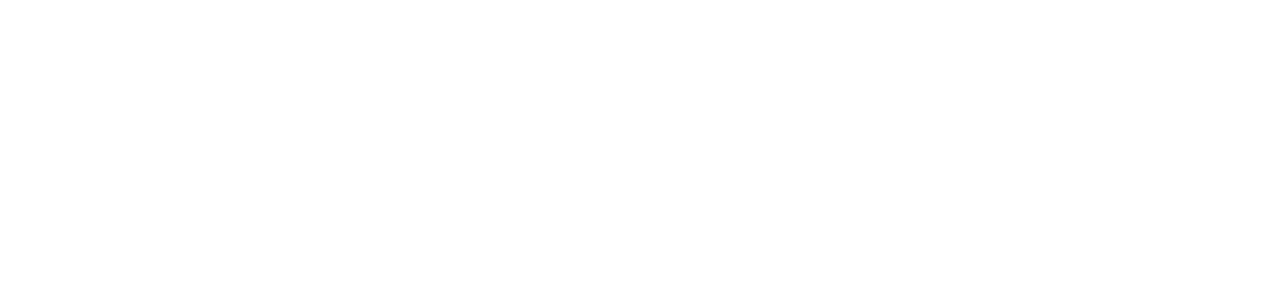
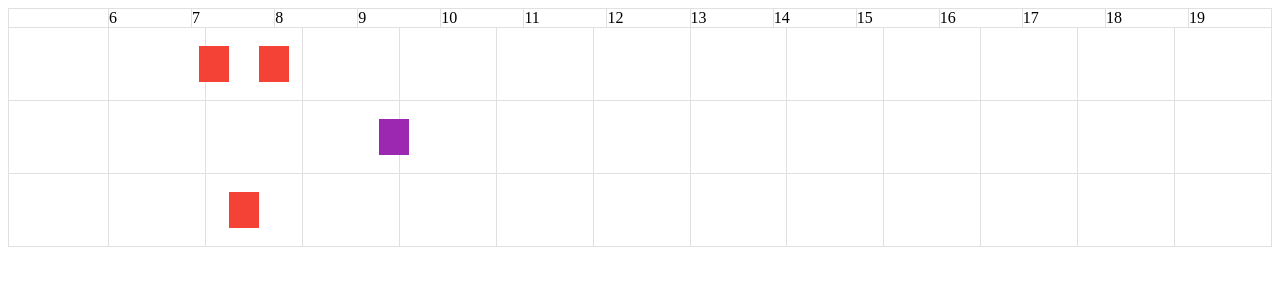
Before and after one commit to LS335/mont-thabor-app, a React app: page / in a window 1280 px wide. Shown: the top 300 px of the page. Built offline with nearby package versions, Linux system fonts and the light colour scheme.

Commit message:
cells create

```diff
--- a/src/components/EmployeeLane.tsx
+++ b/src/components/EmployeeLane.tsx
@@ -7,7 +7,7 @@
 
 type Props = JSX.IntrinsicElements['div'] & {
   employee: IEmployee;
-  schedule: ISchedule[];
+  schedules: ISchedule[];
   cellWidth: number;
   backgroundColor: Property.BackgroundColor;
 };
@@ -25,7 +25,7 @@
 }));
 
 export const EmployeeLane: React.FC<Props> = (props) => {
-  const { employee, schedule, cellWidth, backgroundColor, ...elementAttr } =
+  const { employee, schedules, cellWidth, backgroundColor, ...elementAttr } =
     props;
   const styles = useStyles({ backgroundColor });
 
@@ -38,7 +38,7 @@
   }, []);
 
   const bars = useMemo(() => {
-    return schedule.map((r) => {
+    return schedules.map((r) => {
       return (
         <ScheduleBar
           key={r.id}
@@ -50,7 +50,7 @@
         />
       );
     });
-  }, [schedule, backgroundColor, cellWidth]);
+  }, [schedules, backgroundColor, cellWidth]);
   return (
     <div {...elementAttr}>
       {bars}
--- a/src/components/ScheduleList.tsx
+++ b/src/components/ScheduleList.tsx
@@ -1,9 +1,146 @@
-import React from 'react';
+import React, { useMemo } from 'react';
+import { IEmployee } from '../models/IEmployee';
+import { ISchedule } from '../models/ISchedule';
+import dayjs from 'dayjs';
+import { makeStyles } from '@material-ui/core/styles';
+import { purple, red } from '@material-ui/core/colors';
+import { EmployeeLane } from './EmployeeLane';
+
+const dummyEmployee: IEmployee[] = [
+  {
+    id: '01',
+    name: '佐藤',
+    // eslint-disable-next-line @typescript-eslint/no-explicit-any
+    system: {} as any,
+  },
+  {
+    id: '02',
+    name: '伊藤',
+    // eslint-disable-next-line @typescript-eslint/no-explicit-any
+    system: {} as any,
+  },
+  {
+    id: '03',
+    name: '加藤',
+    // eslint-disable-next-line @typescript-eslint/no-explicit-any
+    system: {} as any,
+  },
+];
+
+const dummySchedule: ISchedule[] = [
+  {
+    id: '001',
+    employeeId: '01',
+    startDate: dayjs('2021-10-15T9:00'),
+    endDate: dayjs('2021-10-15T9:00').add(1, 'hour'),
+    // eslint-disable-next-line @typescript-eslint/no-explicit-any
+    system: {} as any,
+  },
+  {
+    id: '002',
+    employeeId: '01',
+    startDate: dayjs('2021-10-15T11:00'),
+    endDate: dayjs('2021-10-15T11:00').add(1, 'hour'),
+    // eslint-disable-next-line @typescript-eslint/no-explicit-any
+    system: {} as any,
+  },
+  {
+    id: '003',
+    employeeId: '02',
+    startDate: dayjs('2021-10-15T15:00'),
+    endDate: dayjs('2021-10-15T15:00').add(1, 'hour'),
+    // eslint-disable-next-line @typescript-eslint/no-explicit-any
+    system: {} as any,
+  },
+  {
+    id: '004',
+    employeeId: '03',
+    startDate: dayjs('2021-10-15T10:00'),
+    endDate: dayjs('2021-10-15T10:00').add(1, 'hour'),
+    // eslint-disable-next-line @typescript-eslint/no-explicit-any
+    system: {} as any,
+  },
+];
+
+const useStyles = makeStyles((theme) => ({
+  lane: {
+    border: `1px solid ${theme.palette.divider}`,
+    borderBottom: 'none',
+    display: 'flex',
+    width: '100%',
+    boxSizing: 'border-box',
+    position: 'relative',
+    '&:last-child': {
+      borderBottom: `1px solid ${theme.palette.divider}`,
+    },
+    '& .laneHeader': {
+      borderRight: `1px solid ${theme.palette.divider}`,
+      width: '100px',
+      boxSizing: 'border-box',
+      flexGrow: 0,
+      flexShrink: 0,
+      display: 'flex',
+      alignItems: 'center',
+      padding: '0.5rem',
+    },
+    '& .timeCell': {
+      borderRight: `1px solid ${theme.palette.divider}`,
+      flexGrow: 1,
+      flexBasis: 0,
+      boxSizing: 'border-box',
+      display: 'flex',
+      alignItems: 'center',
+      '&:last-child': {
+        borderRight: 'none',
+      },
+    },
+  },
+}));
+
+const colors = [red[500], purple[500]];
+
+const getColor = (n: number) => {
+  const index = n % 2;
+  return colors[index];
+};
 
 export const ScheduleList: React.FC = () => {
+  const styles = useStyles();
+  const headerCells = useMemo(() => {
+    const cells: JSX.Element[] = [];
+    for (let i = 6; i <= 19; i++) {
+      cells.push(
+        <div key={i} className="timeCell">
+          {i}
+        </div>,
+      );
+    }
+    return cells;
+  }, []);
+  const lanes = useMemo(() => {
+    return dummyEmployee.map((employee, index) => {
+      const schedules = dummySchedule.filter(
+        (r) => r.employeeId === employee.id,
+      );
+      return (
+        <EmployeeLane
+          key={employee.id}
+          cellWidth={30}
+          employee={employee}
+          schedules={schedules}
+          className={styles.lane}
+          backgroundColor={getColor(index)}
+        />
+      );
+    });
+  }, [styles.lane]);
   return (
     <div>
-      <p></p>
+      <div className={styles.lane}>
+        <div className="laneHeader"></div>
+        {headerCells}
+      </div>
+      {lanes}
     </div>
   );
 };
```
